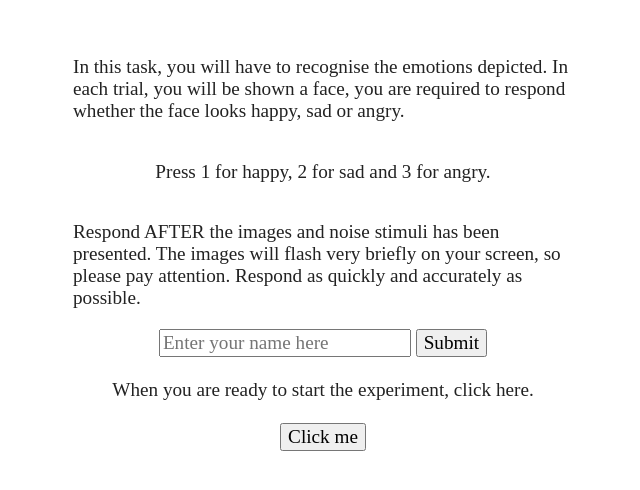
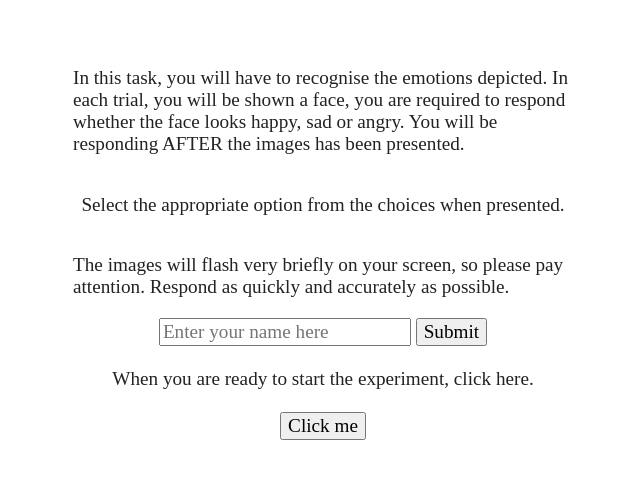
Before and after one commit to NilakshiS/GradPerceptionExp, a website built with Parcel: page recognition.html in a window 1280 px wide. Shown: the part 156-646 px from the top of the page, without its empty margins (317-957 px from the left). Built offline with nearby package versions, Linux system fonts and the light colour scheme.

Commit message:
recog page instructions changed

```diff
--- a/recognition.html
+++ b/recognition.html
@@ -46,10 +46,10 @@
       <p>
         In this task, you will have to recognise the emotions depicted.
         In each trial, you will be shown a face, you are required to respond whether the face looks happy, sad or angry.
+        You will be responding AFTER the images has been presented.
       </p>
-      <p>Press 1 for happy, 2 for sad and 3 for angry.</p>
-      <p> Respond AFTER the images and noise stimuli has been presented.
-        The images will flash very briefly on your screen, so please pay attention. Respond as quickly and accurately as
+      <p>Select the appropriate option from the choices when presented. </p>
+      <p>The images will flash very briefly on your screen, so please pay attention. Respond as quickly and accurately as
         possible.</p>
       <form id="name-form" method="post">
 
```
